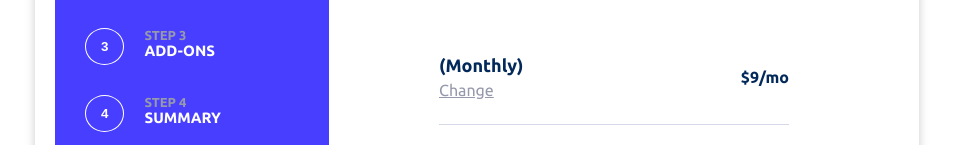
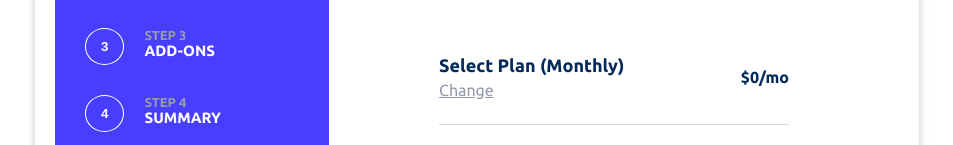
Before and after one commit to AshongAbdallah06/multi-step-form, a React (Create React App) app: page /summary in a window 1280 px wide. Shown: the part 259-404 px from the top of the page, without its empty margins (171-1124 px from the left). Built offline with nearby package versions, Linux system fonts and the light colour scheme.

Commit message:
Update files

```diff
--- a/src/Step2.js
+++ b/src/Step2.js
@@ -40,12 +40,12 @@ const Step2 = () => {
                     }}
                 >
                     <img src={arcadeIcon} alt="" />
-                    <p className='mobile'>
+                    <span className='mobile'>
                         <p className="name">Arcade</p>
                         <p className="price">
                             {monthly ? "$9" : "$90"}/{monthly ? "mo" : "yr"}
                         </p>
-                    </p>
+                    </span>
                     <p className="free-months">
                         {!monthly ? "2 months free" : ""}
                     </p>
--- a/src/Step4.js
+++ b/src/Step4.js
@@ -23,14 +23,14 @@ const Step4 = () => {
                 <div className='summary-items top'>
                     <div>
                         <div className="name">
-                            {chosenPlan} ({monthly ? "Monthly" : "Yearly"})
+                            {chosenPlan === '' ? "Select Plan" : chosenPlan} ({monthly ? "Monthly" : "Yearly"})
                         </div>
                         <Link to='/select-your-plan'>
                             <div className="change">Change</div>
                         </Link>
                     </div>
                     <div className='plan-price'>
-                        ${planPrice === '' ? "9" : planPrice}{monthly ? '' : "0"}/{monthly ? 'mo' : "yr"}
+                        ${planPrice === '' ? "0" : planPrice}{monthly ? '' : "0"}/{monthly ? 'mo' : "yr"}
                     </div>
                 </div>
 
```
